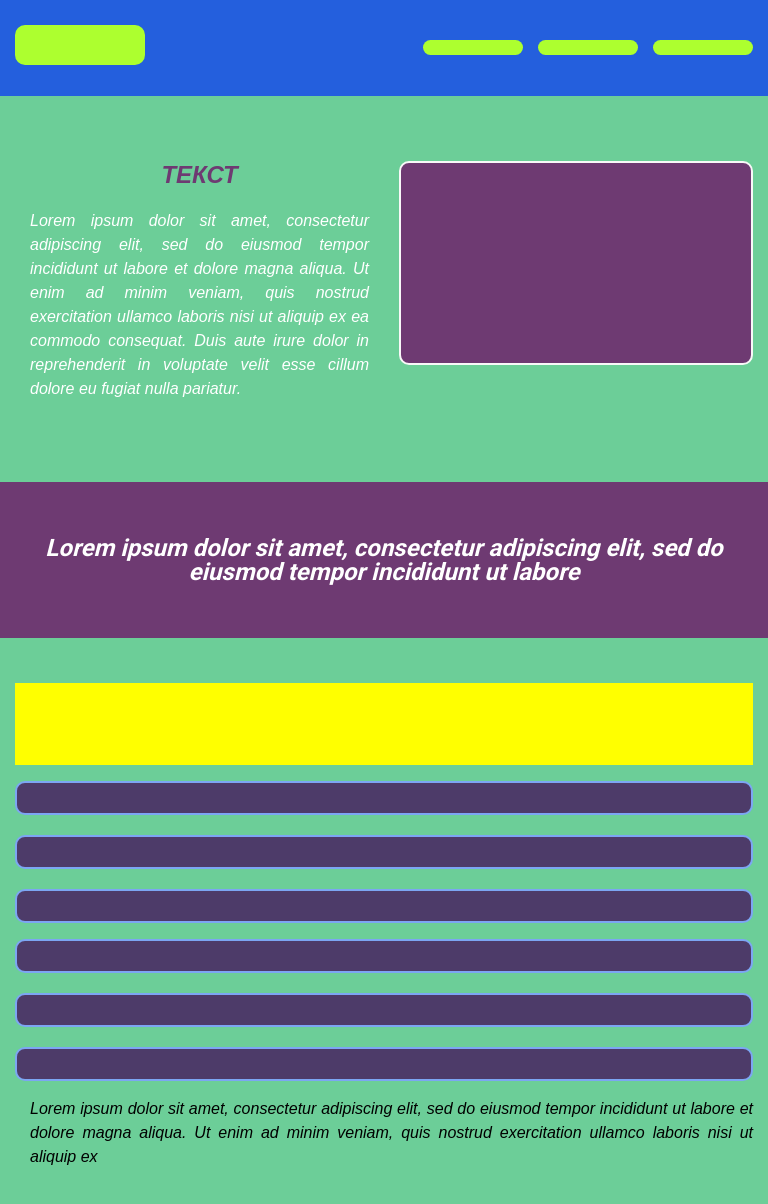
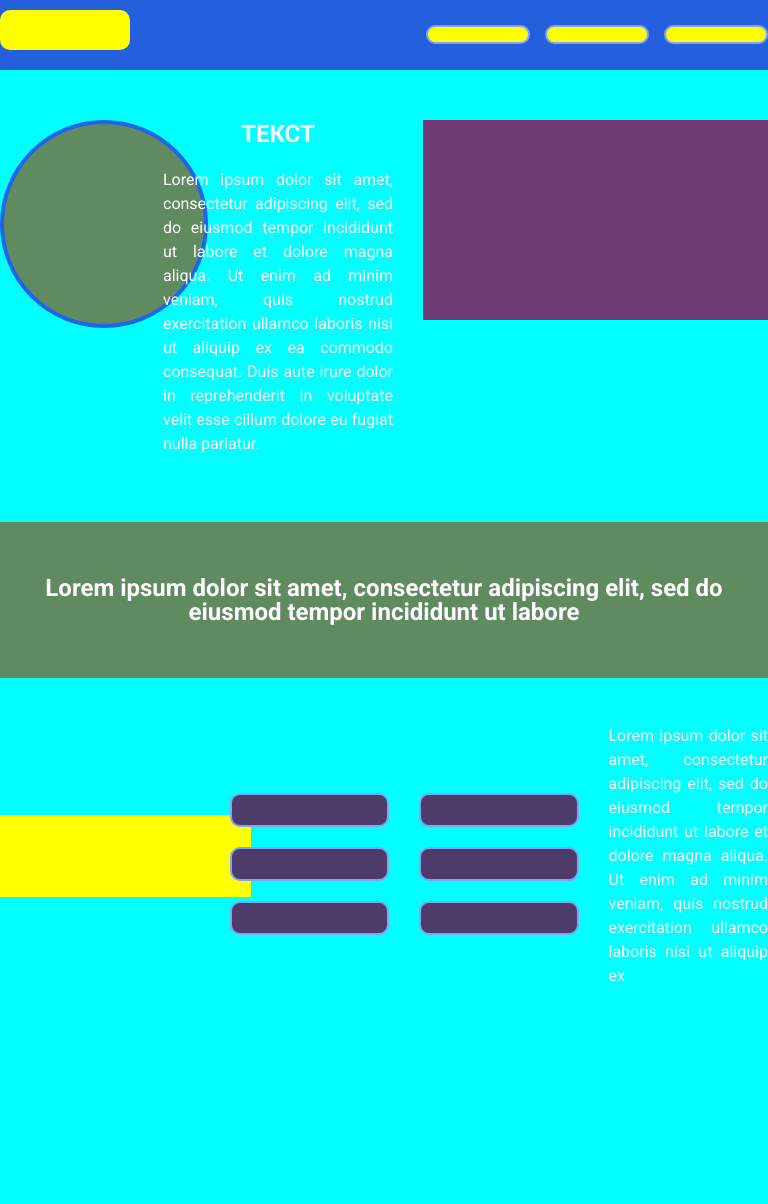
Before and after one commit to Inylay95/task_2, a plain HTML site: page index.html in a window 768 px wide. After the commit the page ends 1034 px from the top, so only its background shows below. Drawn offline with Linux system fonts and the light colour scheme.

Commit message:
Revert "Footer"

```diff
--- a/index.html
+++ b/index.html
@@ -53,7 +53,7 @@
 <div class="footer">
   <div class="container">
     <div class="row justify-content align-items">
-      <div class="col-3 ">
+      <div class="col-3">
         <div class="footer_logo"></div>
       </div>
       <div class="col-3">
@@ -71,7 +71,7 @@
         </ul>
       </div>
       <div class="col-3">
-        <p class="main text">Lorem ipsum dolor sit amet, consectetur adipiscing
+        <p class="text">Lorem ipsum dolor sit amet, consectetur adipiscing
           elit, sed do eiusmod tempor incididunt ut labore et
           dolore magna aliqua. Ut enim ad minim veniam, quis nostrud exercitation ullamco laboris nisi ut aliquip ex
         </p>
--- a/styles/style.css
+++ b/styles/style.css
@@ -187,77 +187,11 @@ line-height: 24px;
   margin-bottom: 0;
 }
 
-
-@media (min-width:500px) and (max-width:900px) {
- .hello{
-  background: rgb(108, 206, 152);
+@media (max-width:900px){
+ body{
+  background: aqua;
  }
 
-.col-2 {
-   width:0;
-   padding: 0;
+.text{
+color:white;
 }
-.circle{
-  display: none;
-}
-.col-4 {
-  width: 50%;
-  padding: 0 15px;
-}
-  .left-row{
-  background:greenyellow;
- }
- .section{
-  border:none;
-  background:greenyellow;
- }
-
-col-6 {
- width: 50%;
- padding: 0 15px;
-}
-.square {
-  height: 200px;
-  background: rgb(110, 58, 114);
-  border-radius: 10px;
-  border: 2px solid rgb(248, 248, 248);
-}
-  .text{
-    font-family: Arial;
-    font-style:oblique;
-    color: white;
-    margin-left: 15px;
-  }
-  .caption{
-    color:  rgb(110, 58, 114);
-    font-style:oblique;
-  }
-  .line {
-    background:  rgb(110, 58, 114);
-  }
-    p{
-      font-style:oblique;
-    }
-    .container {
-      max-width: 1345px;
-      margin: 15px;
-    }
-    p.main.text{
-      color:black;
-  }
-    .footer {
-      padding: 30px 0;
-      background:rgb(108, 206, 152);;
-  }
-  .footer .row{
-    flex-wrap: wrap;
-  }
-  .col-3{
-    width: 100%;
-  }
-  .footer_logo{
-    width: 100%;
-    height: 82px;
-    background: yellow;
-  }
-  }
```
